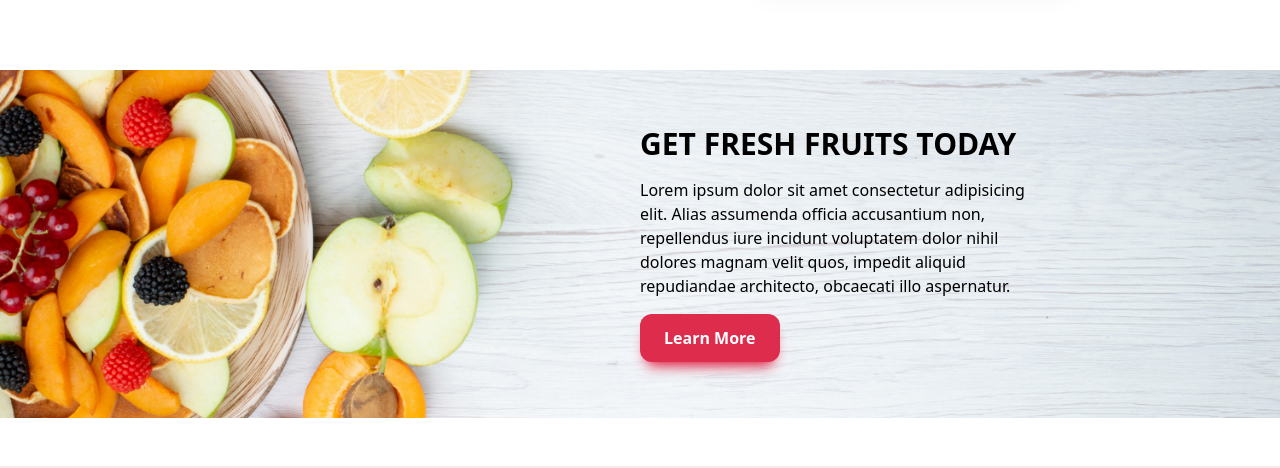
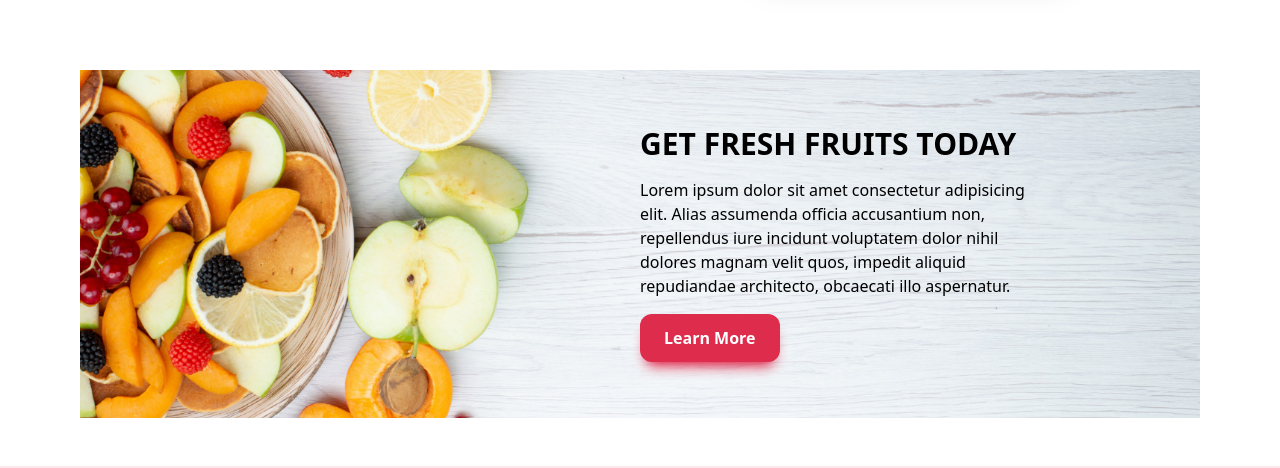
Before and after one commit to septianadip17/slicing-exercise-part5, a React (Vite) app: page / in a window 1280 px wide. Shown: the part 1908-2376 px from the top of the page. Built offline with nearby package versions, Linux system fonts and the light colour scheme; a web font is replaced by a local one.

Commit message:
container mb-12 added in section

```diff
--- a/src/components/Banners/Banner3.jsx
+++ b/src/components/Banners/Banner3.jsx
@@ -11,7 +11,7 @@ const bgStyle = {
 };
 const Banner3 = () => {
   return (
-    <section className="">
+    <section className="container mb-12">
       <div
         style={bgStyle}
         className="container grid grid-cols-1 md:grid-cols-2 space-y-6 md:space-y-0 py-14"
```
